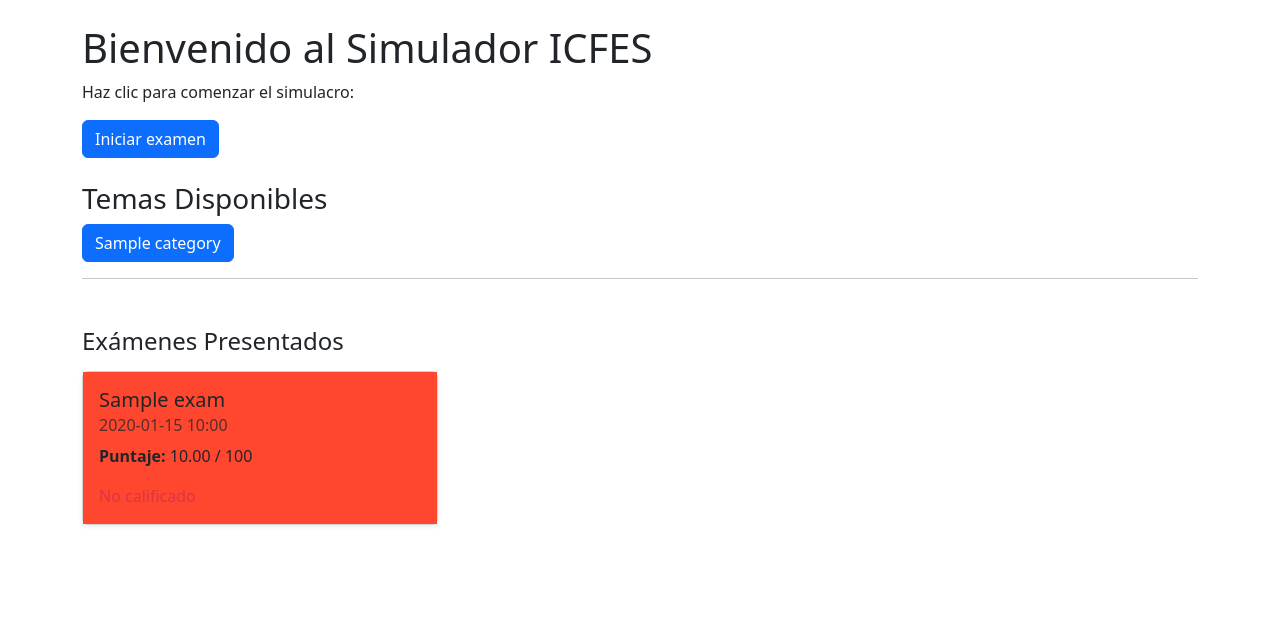
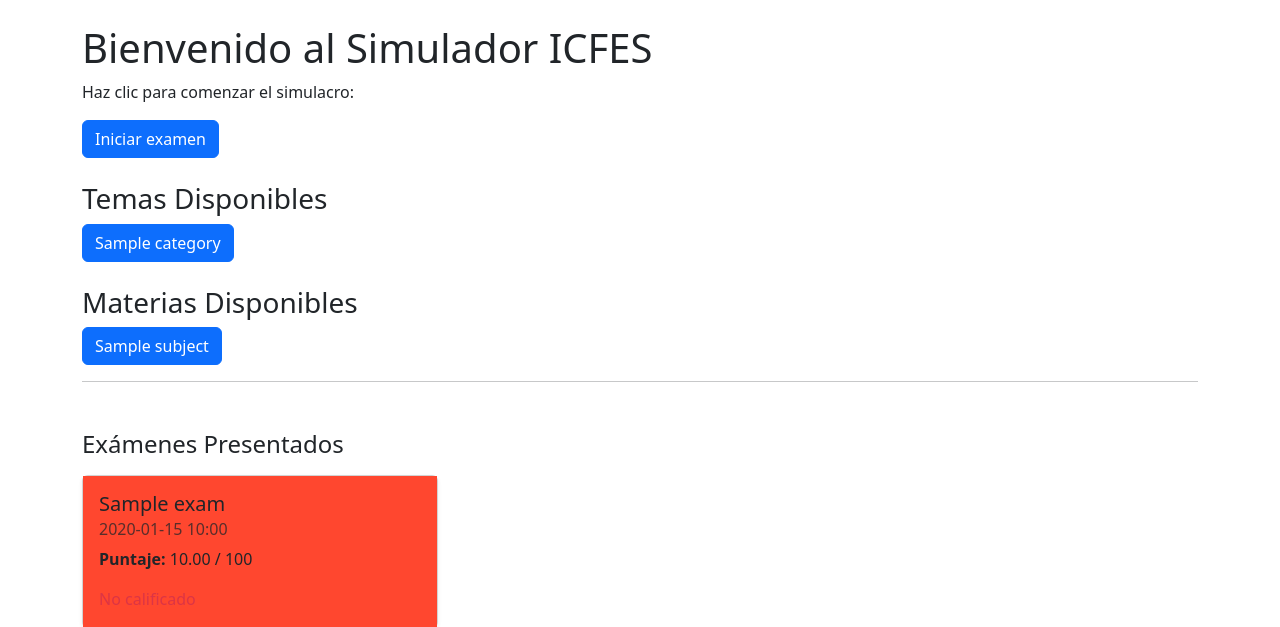
Before and after one commit to Yursksf1/taller_2, a Django app: page / in a window 1280 px wide. Shown: the top 627 px of the page. Run offline with Django 5.2, Linux system fonts and the light colour scheme; tables that the repository leaves empty hold one stand-in row (values such as "Sample post").

Commit message:
implementar boton a materias

```diff
--- a/icfes/templates/exam_start.html
+++ b/icfes/templates/exam_start.html
@@ -8,6 +8,7 @@
         <label for="student_name">Nombre del estudiante:</label>
         <input type="text" name="student_name" id="student_name" required>
         <input type="hidden" name="category" value="{{ category }}">
+        <input type="hidden" name="subject" value="{{ subject }}">
         <br><br>
         <button type="submit">Iniciar examen</button>
     </form>
--- a/icfes/templates/index.html
+++ b/icfes/templates/index.html
@@ -21,6 +21,13 @@
         <h3 class="mt-4">Temas Disponibles</h3>
             {% for category in categories %}
                 <a href="{% url 'exam_start' %}?category={{ category.id }}" class="btn btn-primary">{{ category.name }}</a>
+            {% endfor %}
+    {% endif %}
+
+    {% if subjects %}
+        <h3 class="mt-4">Materias Disponibles</h3>
+            {% for subject in subjects %}
+                <a href="{% url 'exam_start' %}?subject={{ subject.id }}" class="btn btn-primary">{{ subject.name }}</a>
             {% endfor %}
     {% endif %}
 
--- a/icfes/views.py
+++ b/icfes/views.py
@@ -3,18 +3,27 @@
 import random
 
 def index(request):
+    subjects = Subject.objects.all()
     categories = Category.objects.all()
     exams = Exam.objects.all().order_by('-date') # muestra los últimos 10 exámenes
-    return render(request, 'index.html', {'exams': exams, 'categories': categories})
+    context = {
+        'exams': exams,
+        'categories': categories,
+        'subjects': subjects
+    }
+    return render(request, 'index.html', context)
 
 def exam_start(request):
     if request.method == 'POST':
         student_name = request.POST.get('student_name')
         category = request.POST.get('category')
+        subject = request.POST.get('subject')
         print(f"Selected category: {category}")
         query = Question.objects
         if category and category.isdigit():
             query = query.filter(subject__category__id=category)
+        if subject and subject.isdigit():
+            query = query.filter(subject__id=subject)
 
         all_questions = list(query.all())
         selected_questions = random.sample(all_questions, min(10, len(all_questions)))
@@ -29,7 +38,8 @@
         return redirect('exam_question')
 
     category = request.GET.get('category')
-    return render(request, 'exam_start.html', {'category': category})
+    subject = request.GET.get('subject')
+    return render(request, 'exam_start.html', {'category': category, 'subject': subject})
 
 
 def exam_question(request):
```
